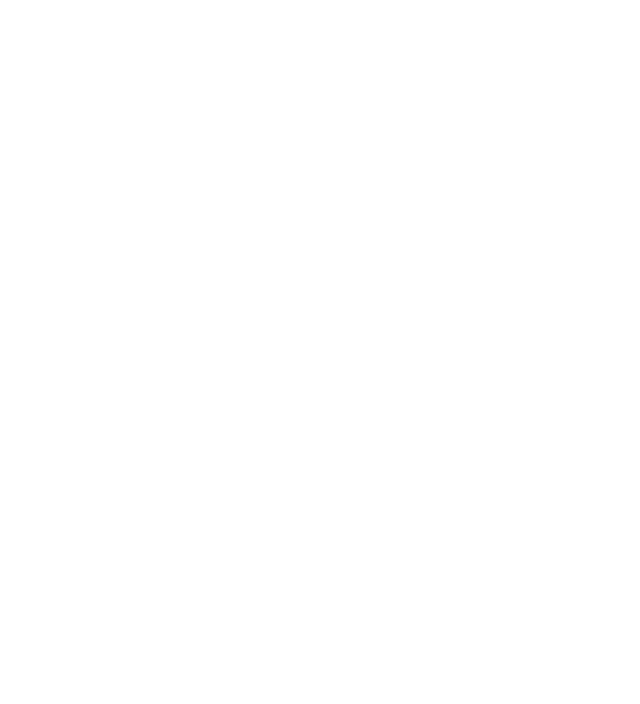
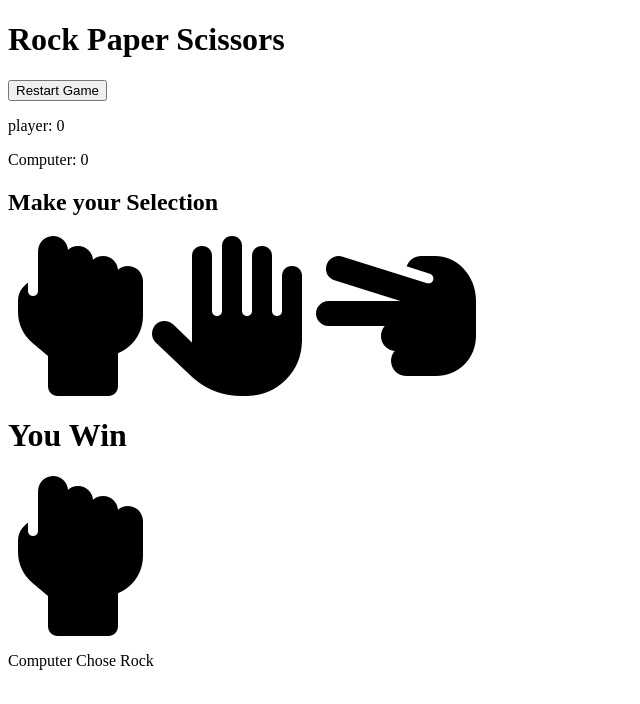
Before and after one commit to lavitzwind/rock-paper-scissors, a plain HTML site: page index.html in a window 1280 px wide. Shown: the whole page, without its empty margins (0-640 px from the left). Drawn offline with Linux system fonts and the light colour scheme.

Commit message:
editing HTML file

```diff
--- a/css/style.css
+++ b/css/style.css
@@ -0,0 +1,10 @@
+@import url('https://fonts.googleapis.com/css?family=Roboto');
+
+:root {
+    --primary-color: #003699;
+    --dark-color: #333333;
+    --light-color: #f4f4f4;
+    --lose-color: #dc3545;
+    --win-color: #28a745;
+    --modal-duration: 1s;
+  }
--- a/index.html
+++ b/index.html
@@ -4,9 +4,38 @@
     <meta charset="UTF-8">
     <meta http-equiv="X-UA-Compatible" content="IE=edge">
     <meta name="viewport" content="width=device-width, initial-scale=1.0">
+    <script src="https://kit.fontawesome.com/0020ca4baa.js" crossorigin="anonymous"></script>
+    <link rel="stylesheet" href="/css/style.css">
+    <link rel="stylesheet" href="/css/modal.css">
     <title>Rock Paper Scissors</title>
 </head>
 <body>
+    <div class="container">
+        <header class="header">
+            <h1>Rock Paper Scissors</h1>
+            <button id="restart" class="restart-btn">Restart Game</button>
+            <div id="score" class="score">
+                <p>player: 0</p>
+                <p>Computer: 0</p>
+            </div>
+        </header>
+        <h2>Make your Selection</h2>
+        <div class="choices">
+            <i id="rock" class="choice fas fa-hand-rock fa-10x"></i>
+            <i id="paper" class="choice fas fa-hand-paper fa-10x"></i>
+            <i id="scissors" class="choice fas fa-hand-scissors fa-10x"></i>
+        </div>
+    </div>
 
+    <!-- Modal -->
+    <div class="modal">
+        <div id="result" class="modal-content">
+            <h1>You Win</h1>
+            <i class="fas fa-hand-rock fa-10x"></i>
+            <p>Computer Chose Rock</p>
+        </div>
+    </div>
+
+    <script src="js/main.js"></script>
 </body>
 </html>
```
